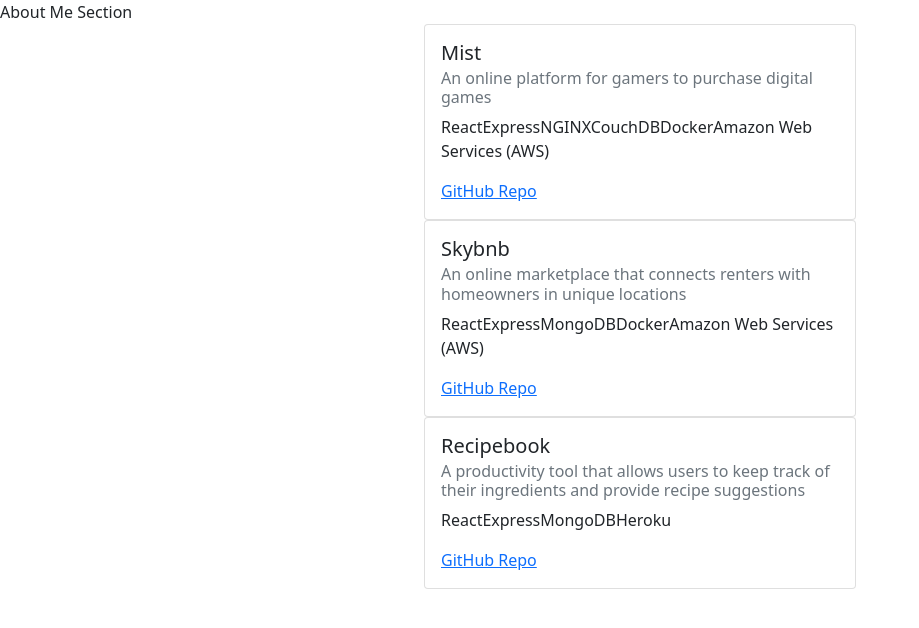
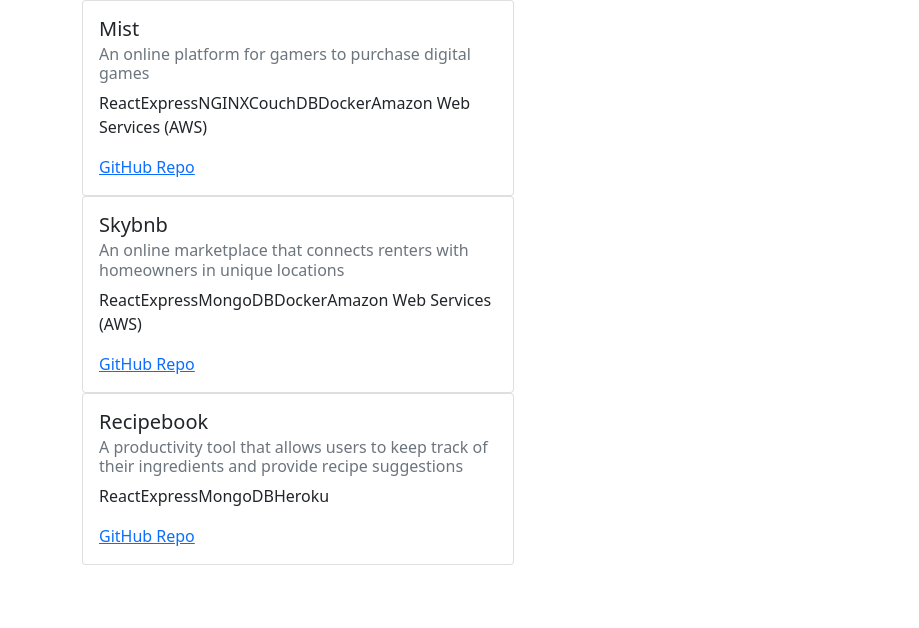
Before and after one commit to maxmilpro/portfolio, a React app: page / in a window 1280 px wide. Shown: the top 628 px of the page, without its empty margins (0-919 px from the left). Built offline with nearby package versions, Linux system fonts and the light colour scheme.

Commit message:
Add more style to Application

```diff
--- a/client/App.jsx
+++ b/client/App.jsx
@@ -1,5 +1,6 @@
 import React from 'react';
 import ReactDOM from 'react-dom';
+import { Container } from 'react-bootstrap';
 import 'bootstrap/dist/css/bootstrap.min.css';
 
 import AboutMe from './components/AboutMe.jsx';
@@ -7,10 +8,10 @@
 
 const App = () => {
   return (
-    <>
-      <AboutMe/>
+    <Container>
+      {/* <AboutMe/> */}
       <Applications/>
-    </>
+    </Container>
   )
 };
 
--- a/client/components/Application.jsx
+++ b/client/components/Application.jsx
@@ -1,10 +1,10 @@
 import React from  'react';
-import { Card, Button } from 'react-bootstrap';
+import { Card } from 'react-bootstrap';
 
 const Application = ({ app }) => {
   const { title, description, technology, githubURL, image } = app;
   return (
-      <Card style={{ width: '27rem', margin: 'auto' }}>
+      <Card style={{ width: '27rem' }}>
         <Card.Body>
           <Card.Title>{title}</Card.Title>
           <Card.Subtitle className="mb-2 text-muted">{description}</Card.Subtitle>
--- a/client/components/Applications.jsx
+++ b/client/components/Applications.jsx
@@ -3,7 +3,6 @@
 import applicationData from '../content/applications.js';
 
 const Applications = () => {
-  console.log(applicationData);
   return (
     <div>
       {applicationData.map((app, i) => <Application key={i} app={app}/>)}
```
